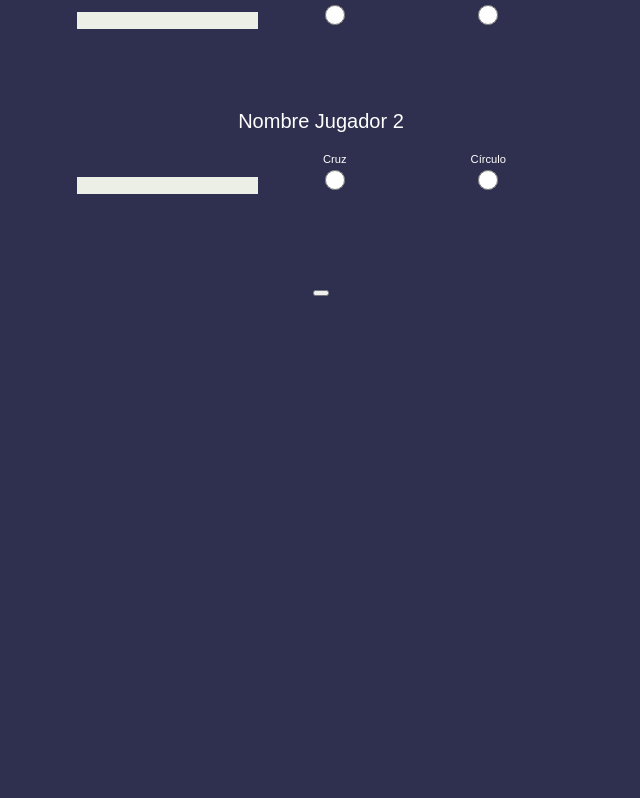
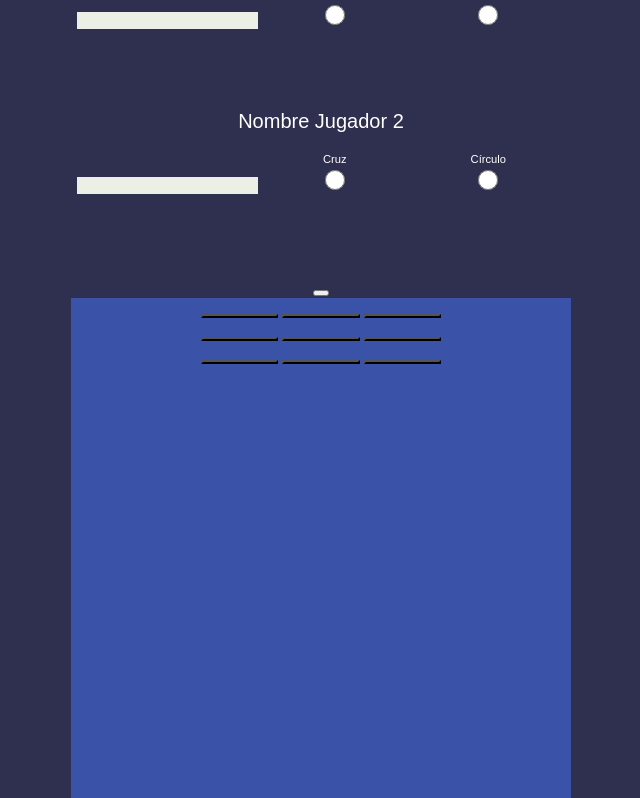
Before and after one commit to Lisandro-10/tateti-react, a React (Create React App) app: page / in a window 1280 px wide. Shown: the part 207-1005 px from the top of the page, without its empty margins (319-959 px from the left). Before the commit the page ends 800 px from the top, so only its background shows below. Built offline with nearby package versions, Linux system fonts and the light colour scheme.

Commit message:
Avances componentes + modelo de datos

```diff
--- a/src/App.css
+++ b/src/App.css
@@ -72,3 +72,27 @@
   margin: 0;
   font-size: 0.7rem;
 }
+
+.board {
+  background-color: #3a52a8;
+  height: 500px;
+  width: 500px;
+  left: 50%;
+  margin: auto;
+}
+
+.cells {
+  display: inline-block;
+  background-color: #ecefe6;
+  cursor: pointer;
+  position: relative;
+  margin: auto 2px;
+  padding: 0;
+  width: 31%;
+  height: 31%;
+}
+
+.row {
+  width: 50%;
+  margin: auto;
+}
--- a/src/Board.tsx
+++ b/src/Board.tsx
@@ -4,7 +4,7 @@ import Figure from "./Figure";
 
 export default function Board() {
   return (
-    <div>
+    <div className="board">
       <div className="row">
         <Cell id={0}></Cell>
         <Cell id={1}></Cell>
--- a/src/Cell.tsx
+++ b/src/Cell.tsx
@@ -1,5 +1,9 @@
 import React from "react";
 
 export default function Cell(props: { id: number }) {
-  return <div className="cells"></div>;
+  const handleClick = (e: React.MouseEvent) => {
+    e.preventDefault();
+  };
+
+  return <button className="cells" onClick={handleClick}></button>;
 }
--- /dev/null
+++ b/src/components/InputRadio.tsx
@@ -0,0 +1,3 @@
+export default function InputRadio() {
+  return <input type="radio" className="inputRadio" required />;
+}
--- /dev/null
+++ b/src/model/Match.tsx
@@ -0,0 +1,3 @@
+class Player {
+  constructor(name: String) {}
+}
```
Also changed, not shown: src/model/Player.tsx (added).
